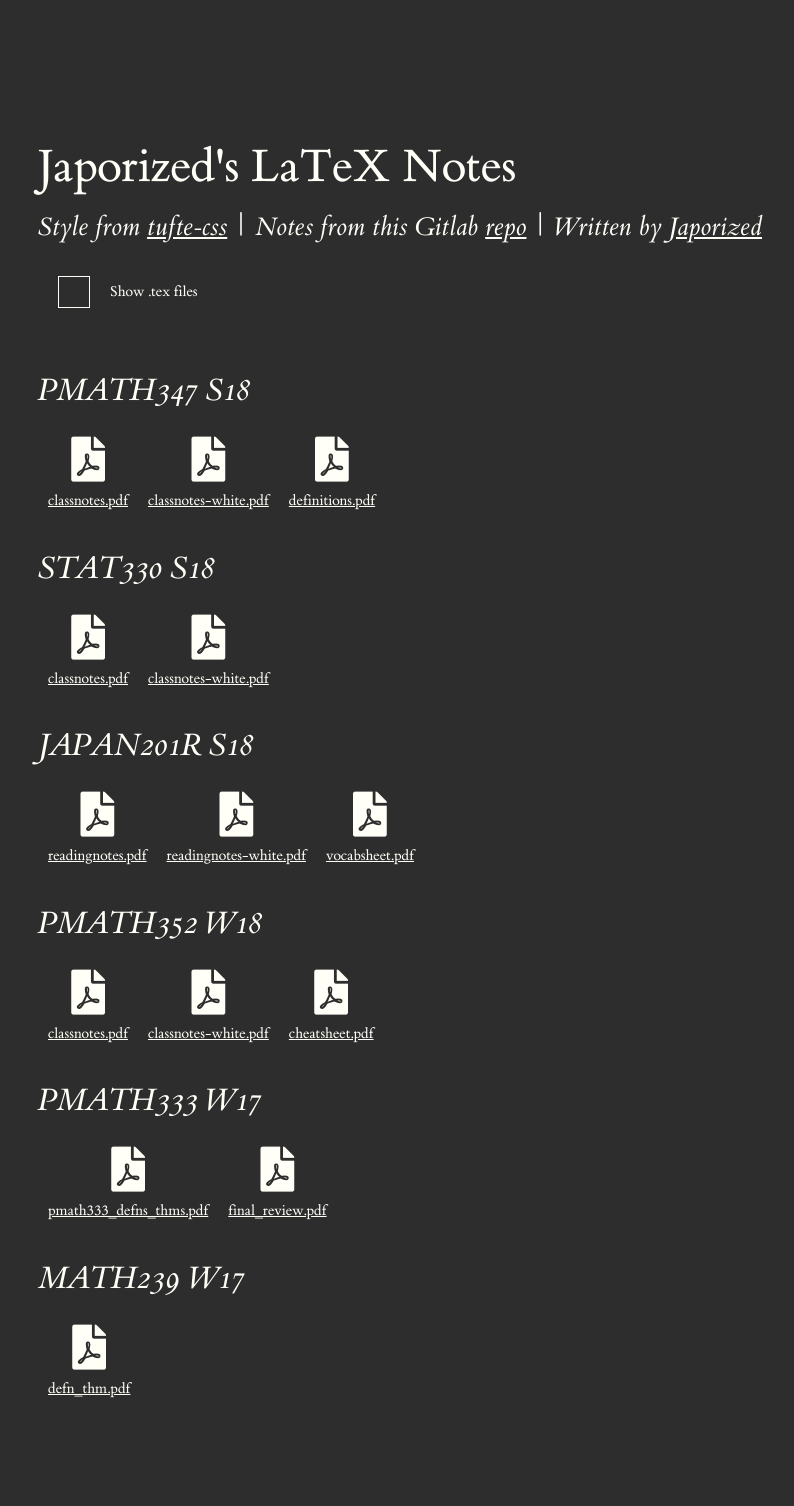
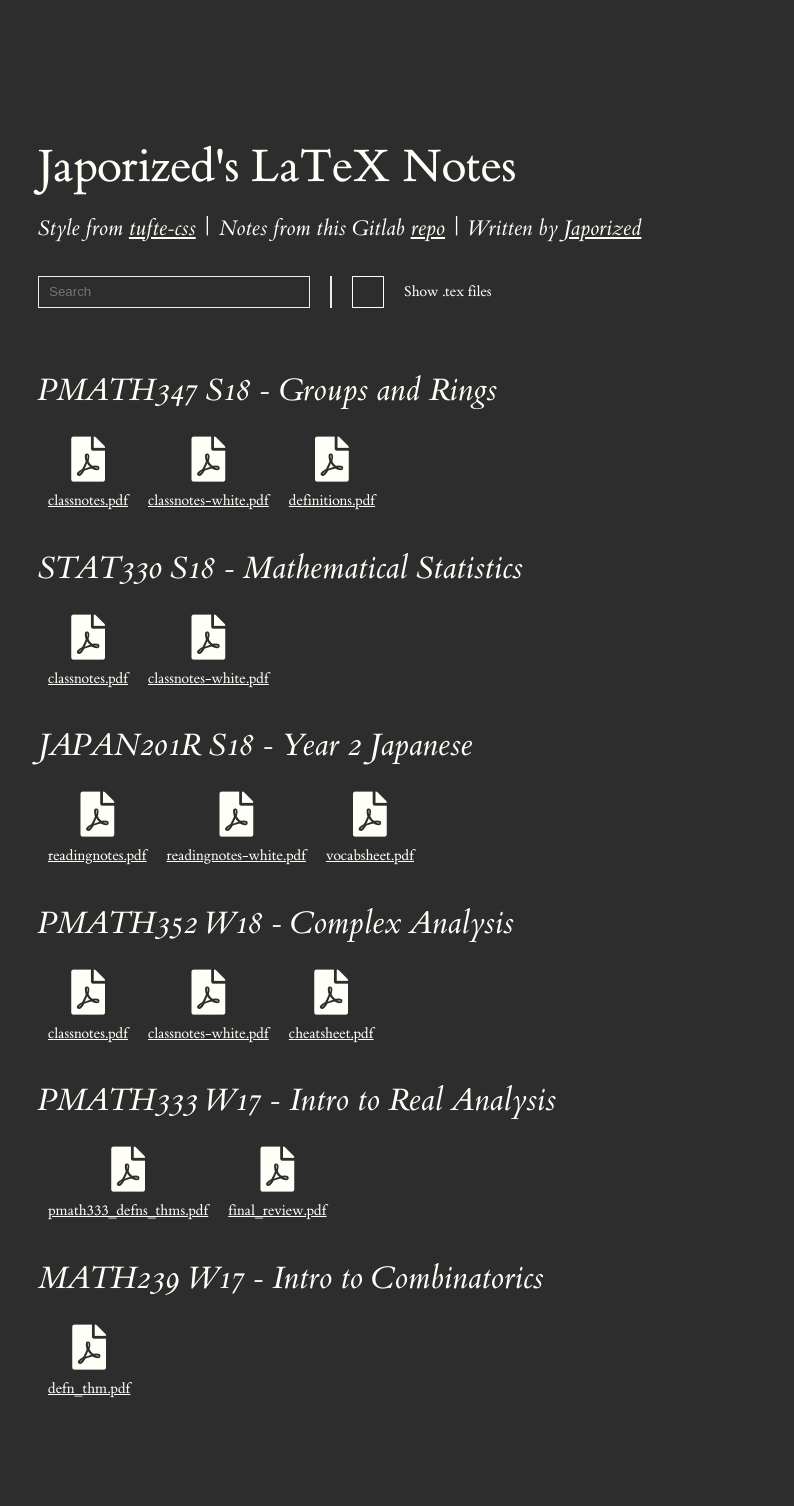
Before and after one commit to japorized/TeX_notes, a Jekyll site: the page built from index.md, in a window 1280 px wide. Shown: the whole page, without its empty margins (122-916 px from the left). Built offline with Jekyll 4.4.1, drawn with Linux system fonts in a browser that asks for light colours; nearby versions of some CDN libraries.

Commit message:
added filter function, added names for courses

```diff
--- a/_data/files.yaml
+++ b/_data/files.yaml
@@ -1,4 +1,4 @@
-- title: PMATH347 S18
+- title: PMATH347 S18 - Groups and Rings
   pdf:
   - title: classnotes.pdf
     src: ./PMATH347S18/classnotes.pdf
@@ -88,7 +88,7 @@
   - title: lec35.tex
     src: ./PMATH351S18/lectures/lec35.tex
 
-- title: STAT330 S18
+- title: STAT330 S18 - Mathematical Statistics
   pdf:
   - title: classnotes.pdf
     src: ./STAT330S18/classnotes.pdf
@@ -98,7 +98,7 @@
   - title: classnotes.tex
     src: ./STAT330S18/classnotes.tex
 
-- title: JAPAN201R S18
+- title: JAPAN201R S18 - Year 2 Japanese
   pdf:
   - title: readingnotes.pdf
     src: ./JAPAN201RS18/readingnotes.pdf
@@ -112,7 +112,7 @@
   - title: vocabsheet.tex
     src: ./JAPAN201RS18/vocabsheet/vocabsheet.tex
 
-- title: PMATH352 W18
+- title: PMATH352 W18 - Complex Analysis
   pdf:
   - title: classnotes.pdf
     src: ./PMATH352W18/classnotes.pdf
@@ -128,7 +128,7 @@
   - title: cheatsheet.tex
     src: ./PMATH352W18/cheatsheet/cheatsheet.tex
 
-- title: PMATH333 W17
+- title: PMATH333 W17 - Intro to Real Analysis
   pdf:
   - title: pmath333_defns_thms.pdf
     src: ./PMATH333/pmath333_defns_thms.pdf
@@ -140,7 +140,7 @@
   - title: final_review.pdf
     src: ./PMATH333/final_review.tex
 
-- title: MATH239 W17
+- title: MATH239 W17 - Intro to Combinatorics
   pdf:
   - title: defn_thm.pdf
     src: ./MATH239/defn_thm.pdf
--- a/_layouts/home.html
+++ b/_layouts/home.html
@@ -27,7 +27,18 @@
       .file-tex {
         display: none;
       }
-      .option-container {
+      .controls-container {
+        display: block;
+      }
+      .filter-control input {
+        height: 10px;
+        width: 250px;
+        background: transparent;
+        color: inherit;
+        border: 1px solid #ededed;
+        padding: 10px;
+      }
+      .texfile-control {
         display: flex;
         align-items: center;
       }
@@ -52,13 +63,19 @@
       }
 
       @media (min-width: 767px) {
-        .course-card {
-          width: 400px;
-        }
         .course-files {
           display: flex;
           justify-content: flex-start;
           flex-wrap: wrap;
+        }
+        .controls-container {
+          display: flex;
+          justify-content: flex-start;
+          align-items: center;
+        }
+        .filter-control {
+          padding-right: 20px;
+          border-right: 2px solid #ededed;
         }
       }
     </style>
@@ -66,20 +83,21 @@
   <body>
     <article>
       <h1>Japorized's LaTeX Notes</h1>
-      <p class="subtitle">Style from <a href="https://github.com/edwardtufte/tufte-css">tufte-css</a> | Notes from this Gitlab <a href="https://gitlab.com/japorized/TeX_notes">repo</a> | Written by <a href="https://japorized.gitlab.io">Japorized</a></p>
+      <p class="subtitle"><small>Style from <a href="https://github.com/edwardtufte/tufte-css">tufte-css</a> | Notes from this Gitlab <a href="https://gitlab.com/japorized/TeX_notes">repo</a> | Written by <a href="https://japorized.gitlab.io">Japorized</a></small></p>
       <noscript><p>Enable JS to toggle .tex files</p></noscript>
 
-      <div class="option-container">
-        <div class="tex-toggle"></div> Show .tex files
+      <div class="controls-container">
+        <div class="filter-control"><input id="filterer" type="text" name="filterer" placeholder="Search" /></div>
+        <div class="texfile-control"><div class="tex-toggle"></div> Show .tex files</div>
       </div>
 
       <section id="files">
         {% for file in site.data.files %}
-          <div class="course-card">
+          <div class="course-card" id="{{ file.title | replace: " ", "-" | downcase }}">
             <h2>{{ file.title }}</h2>
             <div class="course-files">
               {% for pdf in file.pdf %}
-              <div class="course-file file-pdf">
+              <div class="course-file file-pdf" id="{{ file.title | replace: " ", "-" | downcase }}_{{ pdf.title | replace: ".", "-" | downcase }}">
                 <a href="{{ pdf.src }}" target="_blank">
                   <span class="fas fa-file-pdf"></span><br />
                   {{ pdf.title }}
@@ -101,7 +119,7 @@
     </article>
 
     <script type="text/javascript">
-      function nightSwitcher(){var rawtime=new Date(),curHours=rawtime.getHours();if(curHours>17||curHours<8){document.querySelector('head').innerHTML+="<link rel='stylesheet' href='assets/css/night-mode.css' />"}}nightSwitcher(); var btn = document.querySelector('.tex-toggle'), texfiles = document.querySelectorAll('.file-tex'); btn.addEventListener('click', function(e) { if ( btn.innerHTML != '<span class="fa fa-check"></span>' ) { btn.innerHTML = '<span class="fa fa-check"></span>'; texfiles.forEach( function(file) { file.style.display="block"; }); } else { btn.innerHTML = ''; texfiles.forEach( function(file) { file.style.display="none"; }); } });
+      function nightSwitcher(){var rawtime=new Date(),curHours=rawtime.getHours();if(curHours>17||curHours<8){document.querySelector('head').innerHTML+="<link rel='stylesheet' href='assets/css/night-mode.css' />"}}nightSwitcher(); var btn = document.querySelector('.tex-toggle'), texfiles = document.querySelectorAll('.file-tex'); btn.addEventListener('click', function(e) { if ( btn.innerHTML != '<span class="fa fa-check"></span>' ) { btn.innerHTML = '<span class="fa fa-check"></span>'; texfiles.forEach( function(file) { file.style.display="block"; }); } else { btn.innerHTML = ''; texfiles.forEach( function(file) { file.style.display="none"; }); } }); var filterer = document.querySelector('#filterer'), courseCards = document.querySelectorAll('.course-card'); filterer.addEventListener('keyup', function (e) { var str = filterer.value.toLowerCase().replace(' ', '-'); for ( var card of courseCards ) { if ( card.id.indexOf(str) == -1 ) { card.style.display = "none"; } else { card.style.display = "block"; } } });
     </script>
   </body>
 </html>
```
Also changed, not shown: Gemfile.lock.
